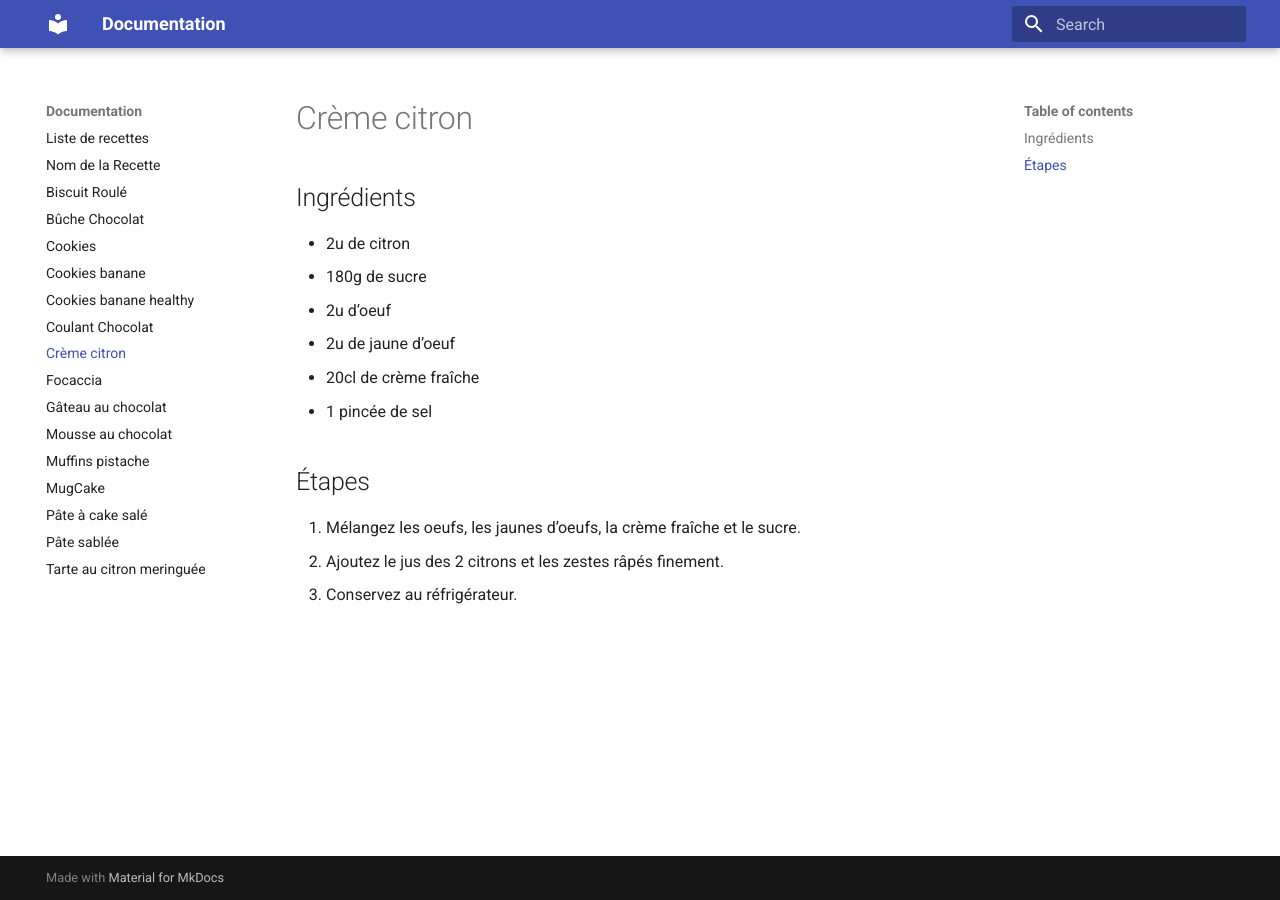
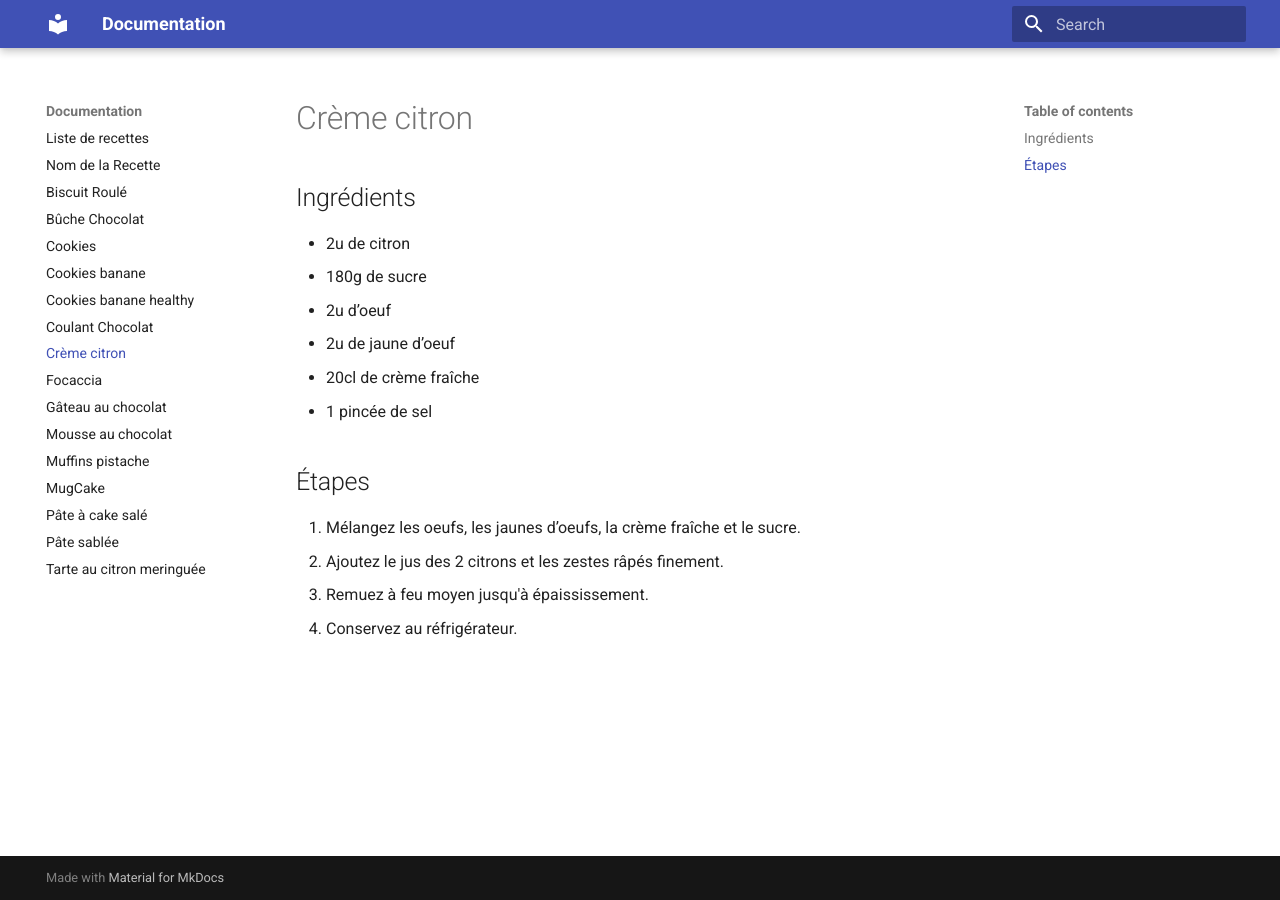
Before and after one commit to Log1k-png/recipes, an MkDocs documentation site: the page built from docs/creme_citron.md, in a window 1280 px wide. Built offline with MkDocs 1.6.1 and Material for MkDocs 9.7.7, drawn with Linux system fonts in a browser that asks for light colours.

Commit message:
Update creme_citron.md with additional step for thickening

```diff
--- a/docs/creme_citron.md
+++ b/docs/creme_citron.md
@@ -13,4 +13,5 @@
 
 1. Mélangez les oeufs, les jaunes d’oeufs, la crème fraîche et le sucre.
 1. Ajoutez le jus des 2 citrons et les zestes râpés finement.
+1. Remuez à feu moyen jusqu'à épaississement.
 1. Conservez au réfrigérateur.
```
